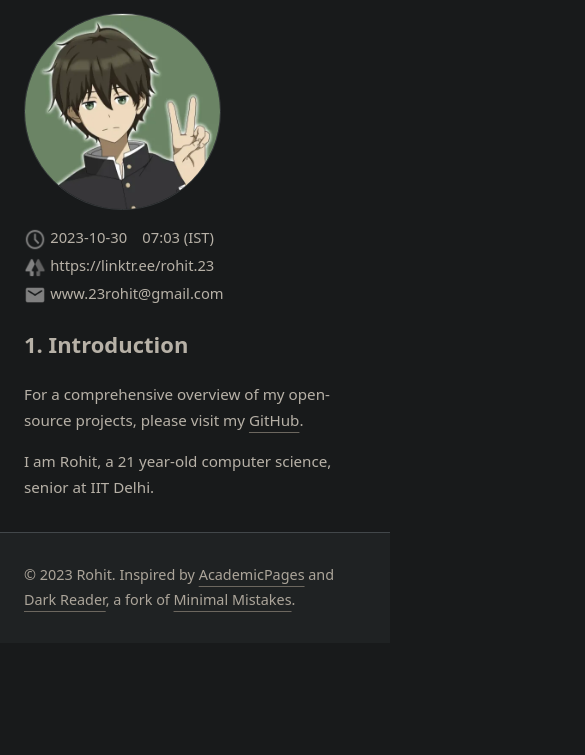
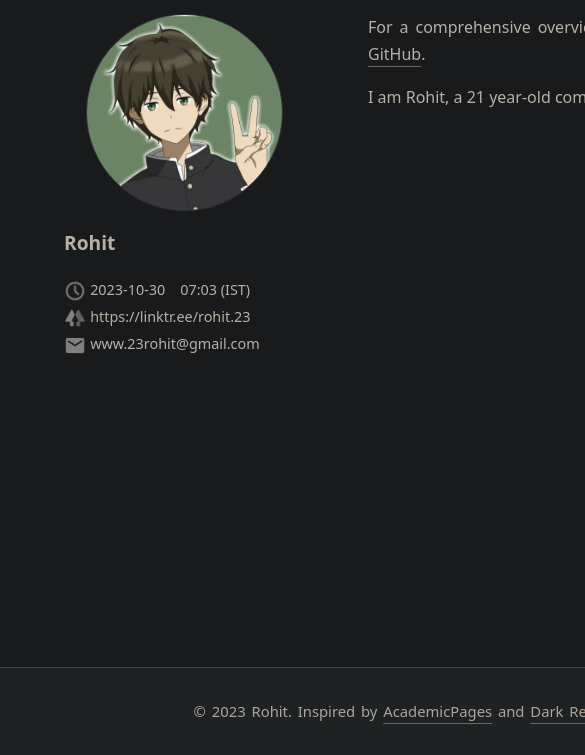
Before and after one commit to rohit-kumar23/webpage, a plain HTML site: page index.html in a window 390 px wide. Shown: the part 89-844 px from the top of the page, 585 px wide, since content can reach past the window. Drawn offline with Linux system fonts and the light colour scheme.

Commit message:
Update index.html

```diff
--- a/index.html
+++ b/index.html
@@ -10,8 +10,9 @@
   <title>Rohit's Website</title>
   <meta name="googlebot" content="noimageindex" />
   <meta property="og:image" content="" />
-  <link rel="stylesheet" type="text/css" media="screen and (min-width: 930px)" href="index.css" />
-  <link rel="stylesheet" type="text/css" media="screen and (max-width: 929.99px)" href="mobile.css" />
+  <link rel="stylesheet" type="text/css" media="screen" href="index.css" />
+<!--   <link rel="stylesheet" type="text/css" media="screen and (min-width: 930px)" href="index.css" /> -->
+<!--   <link rel="stylesheet" type="text/css" media="screen and (max-width: 929.99px)" href="mobile.css" /> -->
   <script>
     window.addEventListener('DOMContentLoaded', function () {
       var _h = '&#x67;&#x6D;&#x61;&#x69;&#x6C;&#x2E;&#x63;&#x6F;&#x6D;';
```
